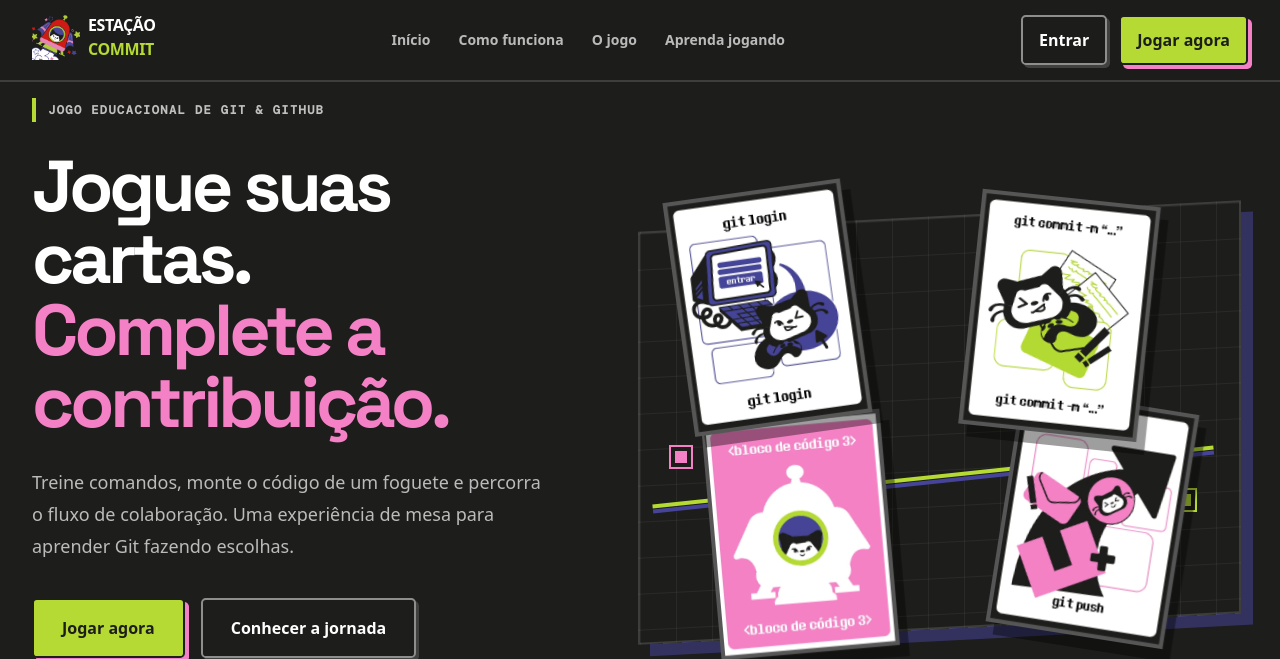
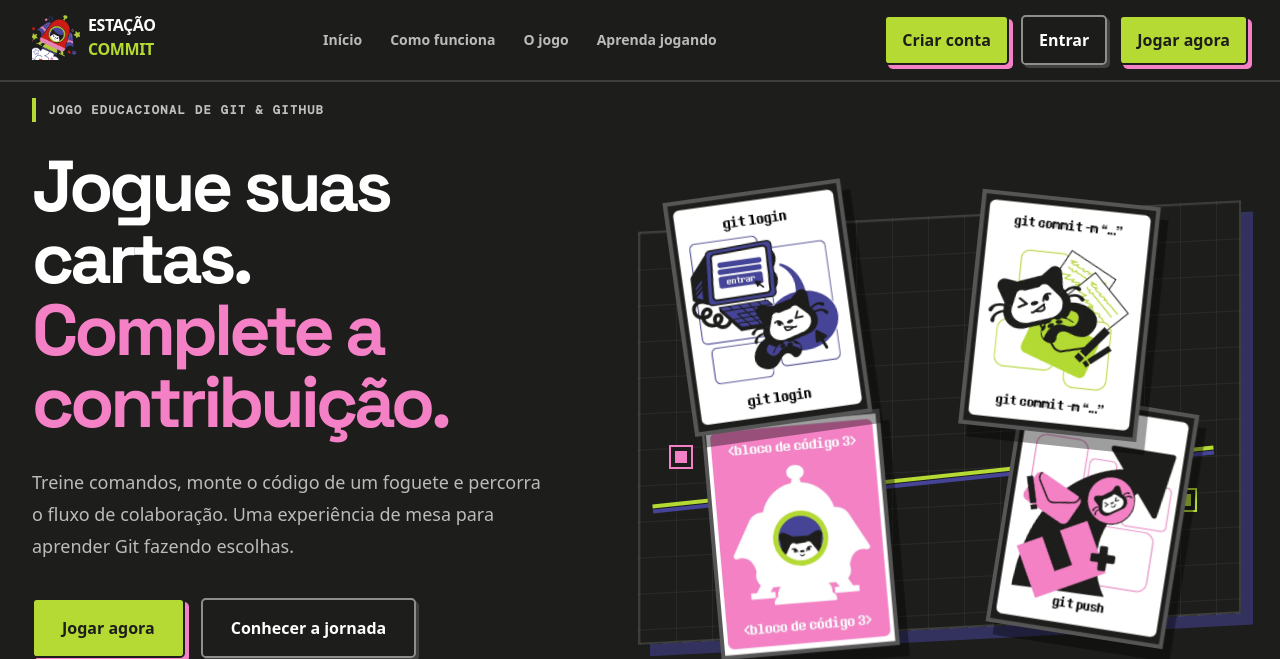
Before and after one commit to guisouzsa/estacao-commit-game, a Laravel app: page / in a window 1280 px wide. Shown: the top 659 px of the page. Run offline with Laravel 12, Linux system fonts and the light colour scheme; style sheets or scripts are compiled from the project's sources; some libraries are stand-ins or nearby versions.

Commit message:
feat: adicionar criação de conta à navegação

```diff
--- a/resources/js/Pages/Welcome.tsx
+++ b/resources/js/Pages/Welcome.tsx
@@ -42,12 +42,13 @@ export default function Welcome({ auth }: PageProps) {
                         <a href="#inicio">Início</a><a href="#como-funciona">Como funciona</a><a href="#jogo">O jogo</a><a href="#aprender">Aprenda jogando</a>
                     </nav>
                     <div className="hidden items-center gap-3 lg:flex">
+                        {!auth.user && <Link href={route('register')} className="btn-primary">Criar conta</Link>}
                         {!auth.user && <Link href={route('login')} className="btn-ghost">Entrar</Link>}
                         <Link href={playHref} className="btn-primary">{auth.user ? 'Ir ao painel' : 'Jogar agora'}</Link>
                     </div>
                     <button onClick={() => setMenuOpen(!menuOpen)} className="grid size-11 place-items-center border-2 border-white/30 lg:hidden" aria-label="Abrir menu" aria-expanded={menuOpen}>{menuOpen ? '×' : '☰'}</button>
                 </div>
-                {menuOpen && <nav className="border-t border-white/10 bg-[#1d1d1b] px-5 py-5 lg:hidden"><div className="grid gap-4 font-bold"><a href="#como-funciona" onClick={() => setMenuOpen(false)}>Como funciona</a><a href="#jogo" onClick={() => setMenuOpen(false)}>O jogo</a><a href="#aprender" onClick={() => setMenuOpen(false)}>Aprenda jogando</a><div className="mt-2 flex gap-3"><Link href={route('login')} className="btn-ghost">Entrar</Link><Link href={playHref} className="btn-primary">Jogar agora</Link></div></div></nav>}
+                {menuOpen && <nav className="border-t border-white/10 bg-[#1d1d1b] px-5 py-5 lg:hidden"><div className="grid gap-4 font-bold"><a href="#como-funciona" onClick={() => setMenuOpen(false)}>Como funciona</a><a href="#jogo" onClick={() => setMenuOpen(false)}>O jogo</a><a href="#aprender" onClick={() => setMenuOpen(false)}>Aprenda jogando</a><div className="mt-2 flex flex-col gap-3 sm:flex-row">{!auth.user && <Link href={route('register')} className="btn-primary justify-center">Criar conta</Link>}{!auth.user && <Link href={route('login')} className="btn-ghost justify-center">Entrar</Link>}<Link href={playHref} className="btn-primary justify-center">{auth.user ? 'Ir ao painel' : 'Jogar agora'}</Link></div></div></nav>}
             </header>
 
             <section id="inicio" className="relative mx-auto grid min-h-[min(720px,100dvh)] w-full max-w-[1500px] items-center gap-8 px-5 pb-12 pt-24 lg:grid-cols-[.88fr_1.12fr] lg:px-8">
```
